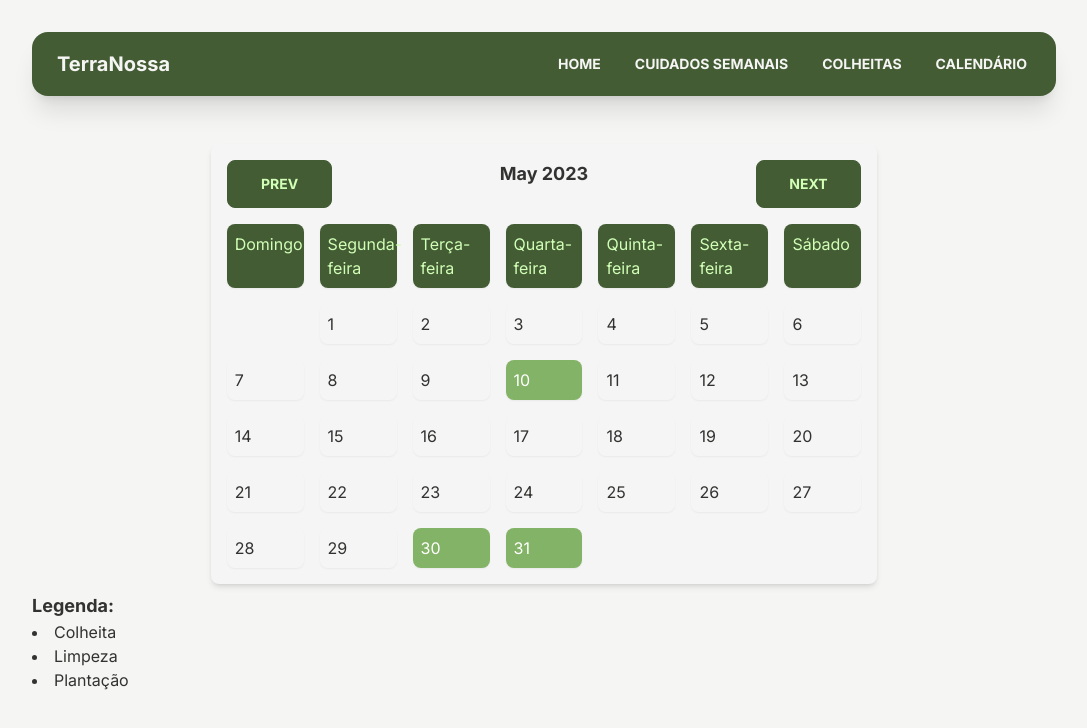
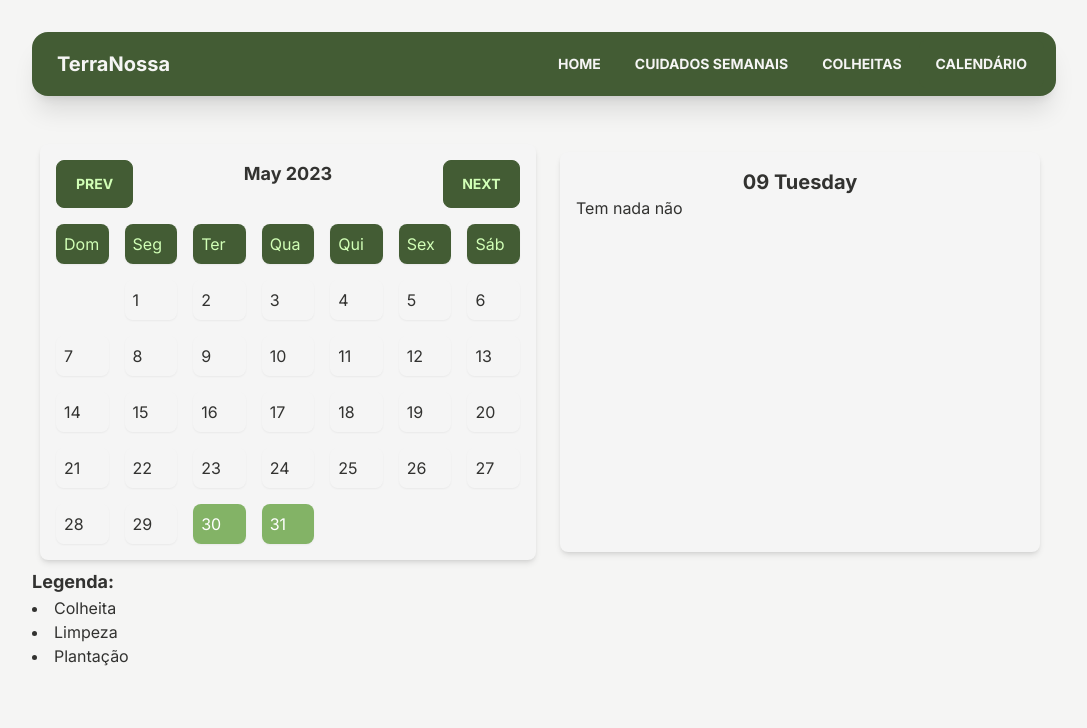
Before and after one commit to guilherme-savio/terranossa, a React (Vite) app: page /activities-calendar in a window 1280 px wide. Shown: the top 728 px of the page, without its empty margins (96-1183 px from the left). Built offline with nearby package versions, Linux system fonts and the light colour scheme.

Commit message:
update activities

```diff
--- a/src/pages/ActivitiesCalendar/ActivitiesCalendar.jsx
+++ b/src/pages/ActivitiesCalendar/ActivitiesCalendar.jsx
@@ -1,5 +1,5 @@
 import React, { useState } from 'react';
-import Activity from './Activity';
+import DayDetails from './DayDetails';
 import Calendar from './Calendar';
 import Note from './Note';
 import Utils from '../../utils/Utils';
@@ -32,8 +32,8 @@ export function ActivitiesCalendar() {
     {
       id: 2,
       name: 'Plantação',
-      startDate: new Date('2023-05-10 10:00'),
-      endDate: new Date('2023-05-10 14:00'),
+      startDate: new Date('2023-06-01 10:00'),
+      endDate: new Date('2023-06-10 14:00'),
       location: 'Treviso',
       difficulty: Difficulty.MODERATE,
       description: 'Plantar cuzin.',
@@ -48,16 +48,26 @@ export function ActivitiesCalendar() {
     },
   ];
 
-  const [currentActivity, setCurrentActivity] = useState(activities
-    .find(activity => Utils.removeTime(activity.startDate).getTime() === Utils.removeTime(new Date()).getTime()));
+  const [currentDay, setCurrentDay] = useState(Utils.removeTime(new Date()));
 
   return (
-    <div className="grid grid-rows-3 grid-cols-6">
-      <Activity currentActivity={currentActivity}/>
+    <div className="grid grid-rows-3 grid-cols-6 justify-center">
       <Calendar
         activities={activities}
-        currentActivity={currentActivity}
-        setCurrentActivity={setCurrentActivity}/>
+        setCurrentDay={setCurrentDay}
+      />
+      <DayDetails
+        activities={activities.filter(
+          (activity) => {
+            const dateTime = currentDay.getTime();
+            const startDate = Utils.removeTime(activity.startDate).getTime();
+            const endDate = Utils.removeTime(activity.endDate).getTime();
+
+            return (startDate === dateTime || endDate === dateTime || (startDate < dateTime && endDate > dateTime))
+          }
+        )}
+        currentDay={currentDay}
+        />
       <Note/>
     </div>
   );
--- a/src/pages/ActivitiesCalendar/Activity.jsx
+++ /dev/null
@@ -1,55 +0,0 @@
-import React, { useState } from 'react';
-import DateProgress from './DateProgress';
-
-export default function Activity({ currentActivity }) {
-  const [tab, setTab] = useState(0);
-  const hasActivity = currentActivity != null;
-
-  function selectTab(value) {
-    return tab === value ? "tab-active " : null
-  }
-
-  function renderParticipants() {
-    let participants = [];
-
-    currentActivity.participants.forEach(participant => {
-      participants.push(
-      <>
-        <strong>Participante:</strong> {participant.name}
-        <br />
-      </>)
-    })
-
-    return participants;
-  }
-
-  return (
-    <>
-      {hasActivity &&
-          <div className="calendar-header col-span-2 bg-neutral-100 rounded-lg shadow-md p-4 m-4 transition-right">
-            <div>
-              <h2 className="text-xl font-bold text-center">{currentActivity.name}</h2>
-              <DateProgress startDate={currentActivity.startDate} endDate={currentActivity.endDate} />
-              <div className="tabs tabs-boxed">
-                <a className={selectTab(0) + "tab tab-bordered justify-end"} onClick={() => setTab(0)}>Geral</a>
-                <a className={selectTab(1) + "tab tab-bordered justify-end"} onClick={() => setTab(1)}>Participantes</a>
-              </div>
-            </div>
-            <div>
-              {tab === 0
-                ? (<p className="my-4 text-slate-500 text-lg leading-relaxed">
-                    <strong>Local:</strong> {currentActivity.location}
-                    <br />
-                    <strong>Dificuldade:</strong> {currentActivity.difficulty}
-                    <br />
-                    <strong>Descrição:</strong> {currentActivity.description}
-                  </p>)
-                : (<p className="my-4 text-slate-500 text-lg leading-relaxed">
-                    {renderParticipants()}
-                  </p>)}
-            </div>
-          </div>
-        }
-    </>
-  );
-}
--- a/src/pages/ActivitiesCalendar/Calendar.jsx
+++ b/src/pages/ActivitiesCalendar/Calendar.jsx
@@ -2,9 +2,8 @@ import React, { useState } from 'react';
 import Day from './Day';
 import Utils from '../../utils/Utils';
 
-export default function Calendar({ activities, currentActivity, setCurrentActivity }) {
+export default function Calendar({ activities, setCurrentDay }) {
   const [currentDate, setCurrentDate] = useState(new Date());
-  const hasActivity = currentActivity != null;
 
   function handlePrevMonth() {
     setCurrentDate(
@@ -25,22 +24,24 @@ export default function Calendar({ activities, currentActivity, setCurrentActivi
     const lastDay = new Date(year, month + 1, 0).getDate();
 
     for (let i = 1; i <= lastDay; i++) {
-      const date = new Date(year, month, i).getTime();
-      const activity = activities.find(
+      const date = new Date(year, month, i);
+      const dateTime = date.getTime();
+      const hasActivity = activities.some(
         (activity) => {
           const startDate = Utils.removeTime(activity.startDate).getTime();
           const endDate = Utils.removeTime(activity.endDate).getTime();
 
-          return (startDate === date || endDate === date || (startDate < date && endDate > date))
+          return (startDate === dateTime || endDate === dateTime || (startDate < dateTime && endDate > dateTime))
         }
       );
 
       days.push(
         <Day
-          key={date}
-          activity={activity}
+          key={dateTime}
+          date={date}
+          hasActivity={hasActivity}
           isHeader={false}
-          setCurrentActivity={setCurrentActivity}
+          setCurrentDay={setCurrentDay}
         >
           {i}
         </Day>);
@@ -56,8 +57,7 @@ export default function Calendar({ activities, currentActivity, setCurrentActivi
   }
 
   return (
-    <div
-      className={"col-span-4 bg-neutral-100 rounded-lg shadow-md p-4 m-2 " + (hasActivity ? "col-start-3 " : "col-start-2 ")}>
+    <div className={"col-span-3 bg-neutral-100 rounded-lg shadow-md p-4 m-2 "}>
       <div
         className="col-span-4 grid grid-cols-6 grid-rows-1 calendar-header mb-4">
         <button className="btn btn-primary col-span-1" onClick={handlePrevMonth}>
@@ -74,13 +74,13 @@ export default function Calendar({ activities, currentActivity, setCurrentActivi
         </button>
       </div>
       <div className="calendar-grid row-span-2 col-span-4 grid grid-cols-7 gap-4">
-        <Day isHeader={true}>Domingo</Day>
-        <Day isHeader={true}>Segunda-feira</Day>
-        <Day isHeader={true}>Terça-feira</Day>
-        <Day isHeader={true}>Quarta-feira</Day>
-        <Day isHeader={true}>Quinta-feira</Day>
-        <Day isHeader={true}>Sexta-feira</Day>
-        <Day isHeader={true}>Sábado</Day>
+        <Day isHeader={true}>Dom</Day>
+        <Day isHeader={true}>Seg</Day>
+        <Day isHeader={true}>Ter</Day>
+        <Day isHeader={true}>Qua</Day>
+        <Day isHeader={true}>Qui</Day>
+        <Day isHeader={true}>Sex</Day>
+        <Day isHeader={true}>Sáb</Day>
         {renderCalendarDays()}
       </div>
     </div>
--- a/src/pages/ActivitiesCalendar/Day.jsx
+++ b/src/pages/ActivitiesCalendar/Day.jsx
@@ -1,18 +1,14 @@
-export default function Day({ children, isHeader, activity, setCurrentActivity }) {
-  const hasActivity = activity != null;
-
+export default function Day({ date, children, isHeader, hasActivity, setCurrentDay }) {
   return (
-    <>
     <div
       className={
         (isHeader ? "badge-primary " : "") +
         (hasActivity ? "badge-secondary text-white cursor-pointer " : "cursor-default ") +
         "calendar-day bg-primary-100 rounded-lg shadow-sm p-2"
       }
-        onClick={() => setCurrentActivity(hasActivity ? activity : null)}
+      onClick={() => setCurrentDay(date)}
     >
       {children}
     </div>
-    </>
   );
 }
--- /dev/null
+++ b/src/pages/ActivitiesCalendar/DayDetails.jsx
@@ -0,0 +1,48 @@
+import React, { useState } from 'react';
+import DateProgress from './DateProgress';
+
+export default function DayDetails({ activities, currentDay }) {
+  const [tab, setTab] = useState(0);
+  const hasActivity = activities.length > 0;
+
+  function renderActivities() {
+    const activitiesList = [];
+
+    activities.forEach(activity => {
+      activitiesList.push(
+        <li>
+          <div className="bg-neutral-100 rounded-lg shadow-md p-4 m-2">
+            <h3>{activity.name}</h3>
+            <DateProgress startDate={activity.startDate} endDate={activity.endDate}/>
+          </div>
+        </li>)
+    })
+
+    return activitiesList;
+  }
+
+  function formatDate(date) {
+    return date.toLocaleString(undefined, {
+      weekday: 'long',
+      day: '2-digit'
+    })
+  }
+
+  return (
+    <div className="calendar-header col-span-3 bg-neutral-100 rounded-lg shadow-md p-4 m-4">
+      <div>
+        <h2 className="text-xl font-bold text-center">{formatDate(currentDay)}</h2>
+      </div>
+      {hasActivity
+        ? <>
+            <ul className="">
+              {renderActivities()}
+            </ul>
+          </>
+        : <>
+            <h3>Tem nada não</h3>
+          </>
+      }
+  </div>
+  );
+}
--- a/src/pages/ActivitiesCalendar/Note.jsx
+++ b/src/pages/ActivitiesCalendar/Note.jsx
@@ -4,7 +4,7 @@ export default function Note() {
       <h2 className="text-lg font-semibold">
         Legenda:
       </h2>
-      <ul class="list-disc list-inside">
+      <ul className="list-disc list-inside">
         <li>Colheita</li>
         <li>Limpeza</li>
         <li>Plantação</li>
```
Lines whose indentation alone changed are shown as unchanged.
